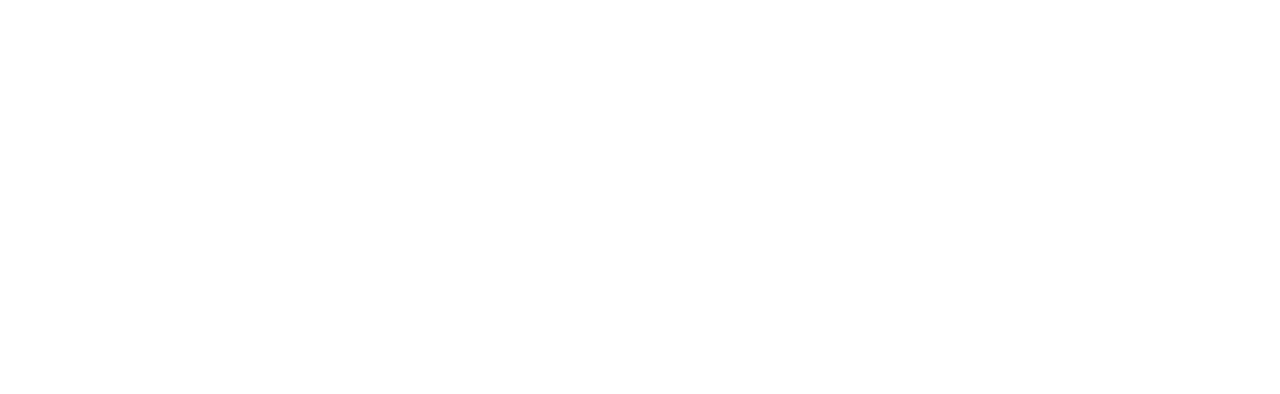
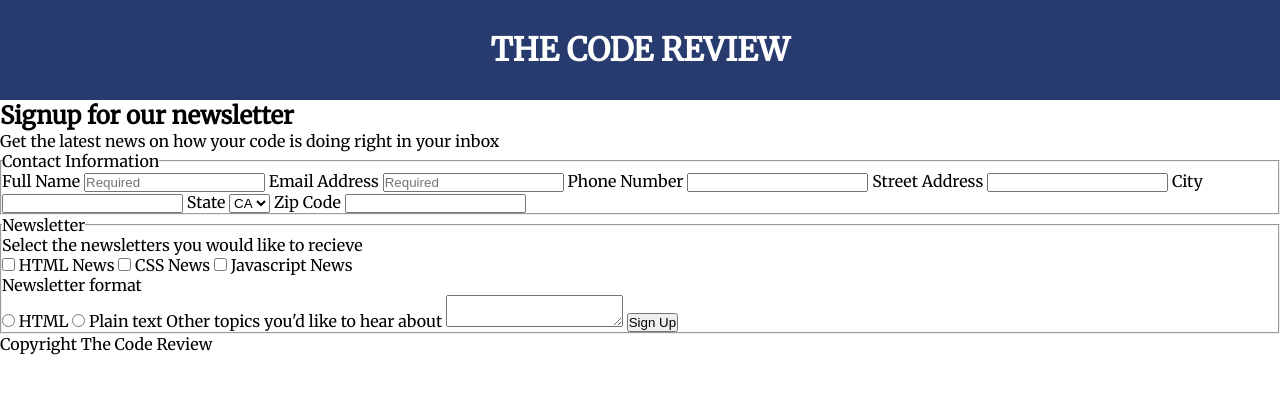
Before and after one commit to johnngo10/fewd-techdegree-project-3, a plain HTML site: page index.html in a window 1280 px wide. Drawn offline with Linux system fonts and the light colour scheme.

Commit message:
added html structure and little bit of styling

```diff
--- a/css/styles.css
+++ b/css/styles.css
@@ -0,0 +1,22 @@
+/* Reset */
+* {
+  box-sizing: border-box;
+  margin: 0;
+  padding: 0;
+}
+
+/* Main Styling */
+html, body {
+  font-family: 'Merriweather', serif;
+}
+
+/* Nav */
+
+#main-nav {
+  background-color: rgb(40, 59, 110);
+  color: white;
+  text-align: center;
+  padding: 30px 0;
+}
+
+/* Header */
--- a/index.html
+++ b/index.html
@@ -7,10 +7,72 @@
   <meta http-equiv="X-UA-Compatible" content="ie=edge">
   <title>Techdegree Project 3</title>
   <link rel="stylesheet" href="css/styles.css">
+  <link href="https://fonts.googleapis.com/css?family=Merriweather&display=swap" rel="stylesheet">
 </head>
 
 <body>
 
+  <div id="main-nav">
+    <h1>THE CODE REVIEW</h1>
+  </div>
+
+  <header id="header">
+    <div class="container">
+      <h2>Signup for our newsletter</h2>
+      <p>Get the latest news on how your code is doing right in your inbox</p>
+      <div class="bar"></div>
+      <div class="bar"></div>
+    </div>
+  </header>
+
+  <form action="#" method="get" id="form">
+    <!-- Contact Info -->
+    <fieldset id="contact">
+      <legend>Contact Information</legend>
+      <label for="full_name">Full Name</label>
+      <input type="text" id="full_name" placeholder="Required">
+      <label for="email">Email Address</label>
+      <input type="email" id="email" placeholder="Required">
+      <label for="phone">Phone Number</label>
+      <input type="tel" id="phone">
+      <label for="street_address">Street Address</label>
+      <input type="text" id="street_address">
+      <label for="city">City</label>
+      <input type="text" id="city">
+      <label for="state">State</label>
+      <select name="state" id="state">
+        <option value="CA">CA</option>
+      </select>
+      <label for="zip">Zip Code</label>
+      <input type="text" id="zip">
+    </fieldset>
+
+    <!-- Newsletter -->
+    <fieldset id="newsletter">
+      <legend>Newsletter</legend>
+      <p>Select the newsletters you would like to recieve</p>
+      <input type="checkbox" id="html_news" name="news" value="html_news">
+      <label for="html_news">HTML News</label>
+      <input type="checkbox" id="css_news" name="news" value="css_news">
+      <label for="css_news">CSS News</label>
+      <input type="checkbox" id="js_news" name="news" value="js_news">
+      <label for="js_news">Javascript News</label>
+      <p>Newsletter format</p>
+      <input type="radio" id="html" name="news_format" value="html">
+      <label for="html">HTML</label>
+      <input type="radio" id="plain" name="news_format" value="plain">
+      <label for="plain">Plain text</label>
+      <label for="topics">Other topics you'd like to hear about</label>
+      <textarea name="topics" id="topics"></textarea>
+      <input type="submit" value="Sign Up" id="submit">
+    </fieldset>
+
+  </form>
+
+  <footer id="footer">
+    <p>Copyright The Code Review</p>
+  </footer>
+
 </body>
 
 </html>
```
